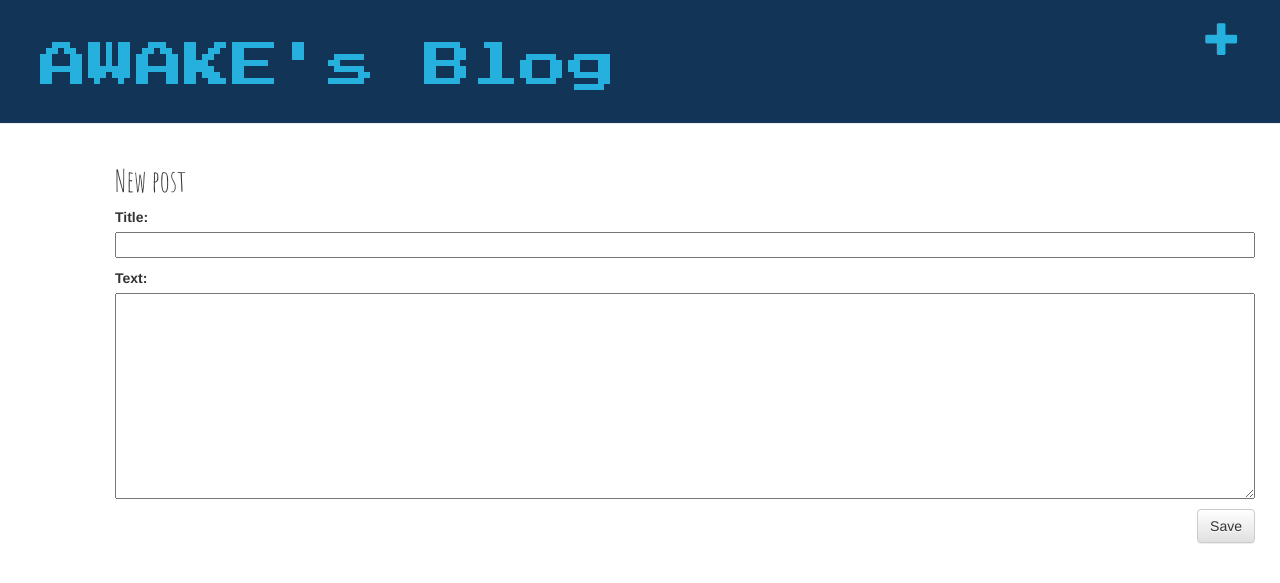
After one commit to ansevakat/my-first-blog, a Django app: page /post/new/ in a window 1280 px wide. The commit adds this page. Shown: the top 583 px of the page. Run offline with Django 3.2, Linux system fonts and the light colour scheme; some libraries are stand-ins or nearby versions.

Commit message:
With more CSS.

```diff
--- /dev/null
+++ b/blog/forms.py
@@ -0,0 +1,8 @@
+from django import forms
+from .models import Post
+
+class PostForm(forms.ModelForm):
+
+    class Meta:
+        model = Post
+        fields = ('title', 'text',)
--- a/blog/static/css/blog.css
+++ b/blog/static/css/blog.css
@@ -15,15 +15,25 @@
     margin-left: 100px;
 }
 
-h2, h4 {
+
+
+h2 {
     font-family: 'Amatic SC', cursive;
 }
 
-h1, h3 {
+h1 {
     font-family: 'Press Start 2P';
 }
 
+h3  {
+    font-family: 'Maven Pro';
+}
 
+.button
+{
+    float: right;
+    color: #A39DA3;
+}
 
 .date {
     float: right;
--- a/blog/templates/blog/base.html
+++ b/blog/templates/blog/base.html
@@ -6,12 +6,14 @@
         <link rel="stylesheet" href="//maxcdn.bootstrapcdn.com/bootstrap/3.2.0/css/bootstrap.min.css">
         <link rel="stylesheet" href="//maxcdn.bootstrapcdn.com/bootstrap/3.2.0/css/bootstrap-theme.min.css">
         <link rel="stylesheet" href="{% static 'css/blog.css' %}">
+        <link href="http://fonts.googleapis.com/css?family=Maven Pro&subset=latin" rel="stylesheet" type="text/css">
         <link href="http://fonts.googleapis.com/css?family=Press Start 2P&subset=latin,latin-ext" rel="stylesheet" type="text/css">
         <link href="http://fonts.googleapis.com/css?family=Amatic SC&subset=latin" rel="stylesheet" type="text/css">
 
     </head>
     <body>
-      <div class="page-header">
+          <div class="page-header">
+              <a href="{% url 'post_new' %}" class="top-menu"><span class="glyphicon glyphicon-plus"></span></a>
               <h1><a href="/">AWAKE's Blog</a></h1>
           </div>
           <div class="content container">
--- /dev/null
+++ b/blog/templates/blog/post_edit.html
@@ -0,0 +1,9 @@
+{% extends 'blog/base.html' %}
+
+{% block content %}
+    <h2>New post</h2>
+    <form method="POST" class="post-form">{% csrf_token %}
+        {{ form.as_p }}
+    <button type="submit" class="save btn btn-default">Save</button>
+    </form>
+{% endblock %}
--- a/blog/urls.py
+++ b/blog/urls.py
@@ -4,4 +4,6 @@ from . import views
 urlpatterns = [
     url(r'^$', views.post_list, name='post_list'),
     url(r'^post/(?P<pk>[0-9]+)/$', views.post_detail, name='post_detail'),
+    url(r'^post/new/$', views.post_new, name='post_new'),
+    url(r'^post/(?P<pk>[0-9]+)/edit/$', views.post_edit, name='post_edit'),
 ]
--- a/blog/views.py
+++ b/blog/views.py
@@ -1,7 +1,10 @@
 from django.shortcuts import render
+from django.shortcuts import render, get_object_or_404
+from django.shortcuts import redirect
 from django.utils import timezone
+
 from .models import Post
-from django.shortcuts import render, get_object_or_404
+from .forms import PostForm
 
 def post_list(request):
     posts = Post.objects.filter(published_date__lte=timezone.now()).order_by('published_date')
@@ -10,3 +13,31 @@ def post_list(request):
 def post_detail(request, pk):
     post = get_object_or_404(Post, pk=pk)
     return render(request, 'blog/post_detail.html', {'post': post})
+
+def post_new(request):
+    if request.method=="POST":
+        form = PostForm(request.POST)
+        if form.is_valid():
+            post = form.save(commit=False)
+            post.author = request.user
+            post.published_date = timezone.now()
+            post.save()
+            return redirect('post_detail', pk=post.pk)
+    else:
+        form = PostForm()
+
+    return render(request, 'blog/post_edit.html', {'form': form})
+
+def post_edit(request,pk):
+    post = get_object_or_404(Post, pk=pk)
+    if request.method == "POST":
+        form = PostForm(request.POST, instance=post)
+        if form.is_valid():
+            post = form.save(commit=False)
+            post.author = request.user
+            post.published_date = timezone.now()
+            post.save()
+            return redirect('post_detail', pk=post.pk)
+    else:
+        form = PostForm(instance=post)
+    return render(request, 'blog/post_edit.html', {'form': form})
```
Also changed, not shown: blog/templates/blog/post_detail.html (+5 -2 lines).
